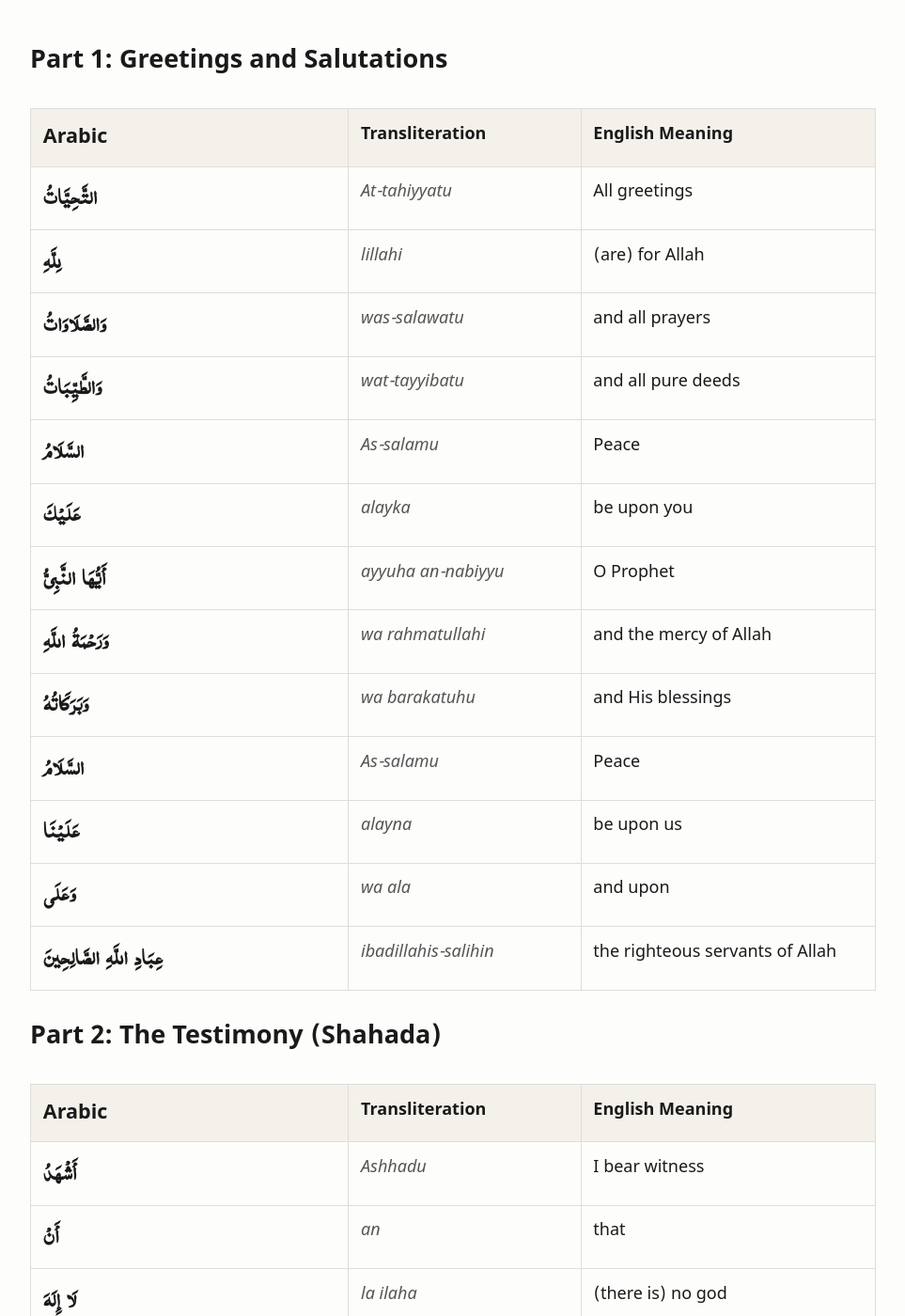
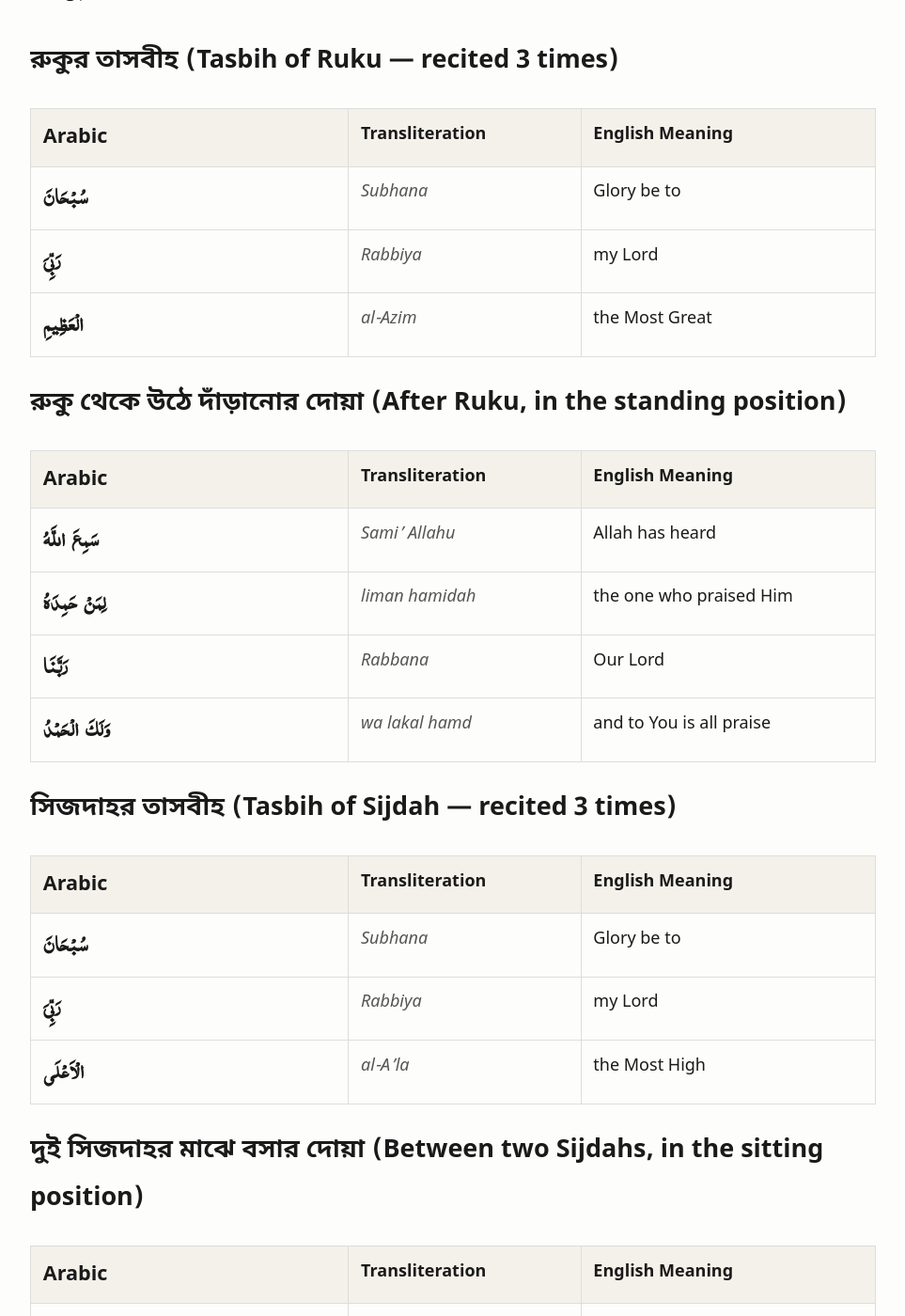
Before and after one commit to sakibmas/dua, a Jekyll site: the page built from prayer.md, in a window 1280 px wide and 1400 px high, scrolled down 983 px. Shown: the whole window at 94% size, without its empty margins (158-1121 px from the left). Built offline with Jekyll 4.4.1, drawn with Linux system fonts in a browser that asks for light colours; some of the changed text lies outside the part shown.

Commit message:
Add prayer and supplication sections for Ruku and Sijdah in prayer.md; create Kalima.md for the Six Kalimas

```diff
--- a/prayer.md
+++ b/prayer.md
@@ -18,6 +18,43 @@ title: নামাজ ও দোয়া (Prayer)
 | Hasanatan | Goodness |
 | Wa-qina | And protect us |
 | Adhaban-nar | From the punishment of the Fire |
+
+# রুকু ও সিজদাহর দোয়া
+
+## রুকুর তাসবীহ (Tasbih of Ruku — recited 3 times)
+
+| Arabic | Transliteration | English Meaning |
+| :--- | :--- | :--- |
+| **سُبْحَانَ** | *Subhana* | Glory be to |
+| **رَبِّيَ** | *Rabbiya* | my Lord |
+| **الْعَظِيمِ** | *al-Azim* | the Most Great |
+
+## রুকু থেকে উঠে দাঁড়ানোর দোয়া (After Ruku, in the standing position)
+
+| Arabic | Transliteration | English Meaning |
+| :--- | :--- | :--- |
+| **سَمِعَ اللَّهُ** | *Sami' Allahu* | Allah has heard |
+| **لِمَنْ حَمِدَهُ** | *liman hamidah* | the one who praised Him |
+| **رَبَّنَا** | *Rabbana* | Our Lord |
+| **وَلَكَ الْحَمْدُ** | *wa lakal hamd* | and to You is all praise |
+
+## সিজদাহর তাসবীহ (Tasbih of Sijdah — recited 3 times)
+
+| Arabic | Transliteration | English Meaning |
+| :--- | :--- | :--- |
+| **سُبْحَانَ** | *Subhana* | Glory be to |
+| **رَبِّيَ** | *Rabbiya* | my Lord |
+| **الْأَعْلَى** | *al-A'la* | the Most High |
+
+## দুই সিজদাহর মাঝে বসার দোয়া (Between two Sijdahs, in the sitting position)
+
+| Arabic | Transliteration | English Meaning |
+| :--- | :--- | :--- |
+| **رَبِّ** | *Rabbi* | My Lord |
+| **اغْفِرْ لِي** | *ighfir li* | forgive me |
+| **وَارْحَمْنِي** | *warhamni* | and have mercy on me |
+| **وَاهْدِنِي** | *wahdini* | and guide me |
+| **وَارْزُقْنِي** | *warzuqni* | and grant me sustenance |
 
 # Tashahhud
 ## Part 1: Greetings and Salutations
```
Also changed, not shown: Kalima.md (added, +42 -0 lines), index.md (+9 -8 lines).
